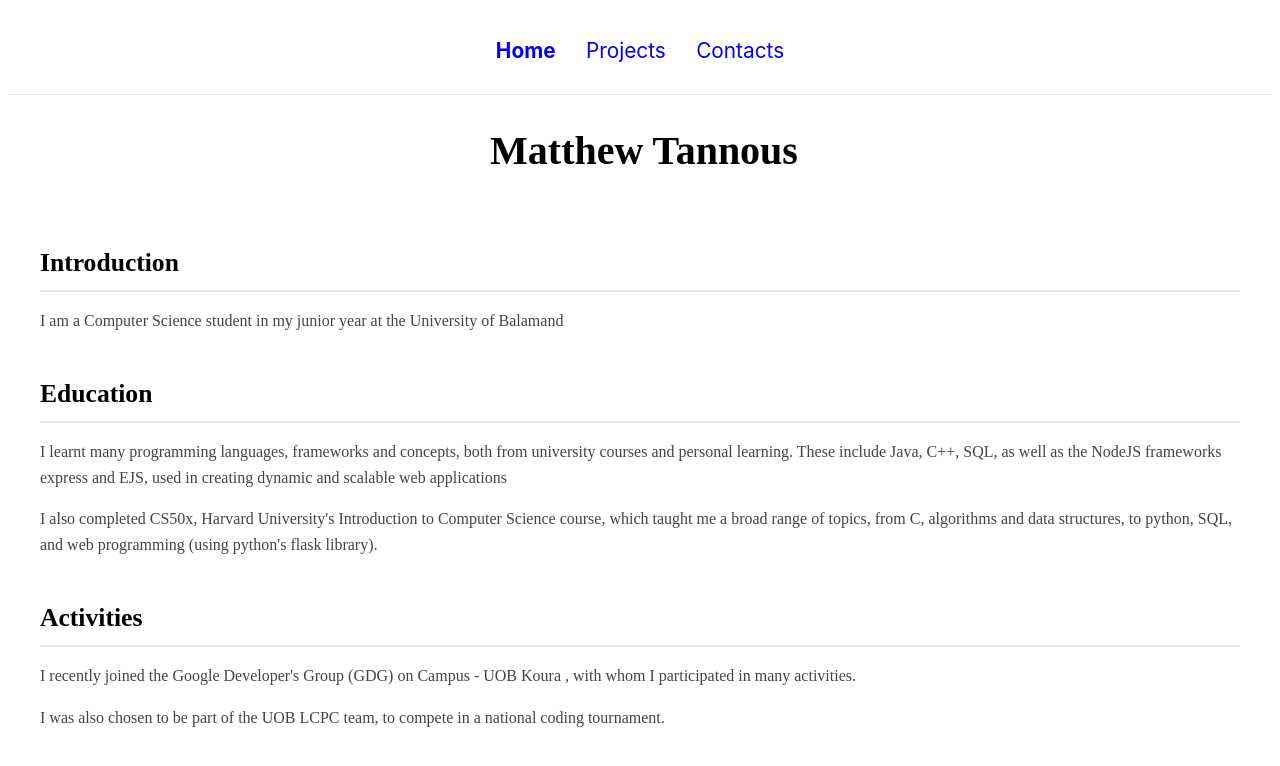
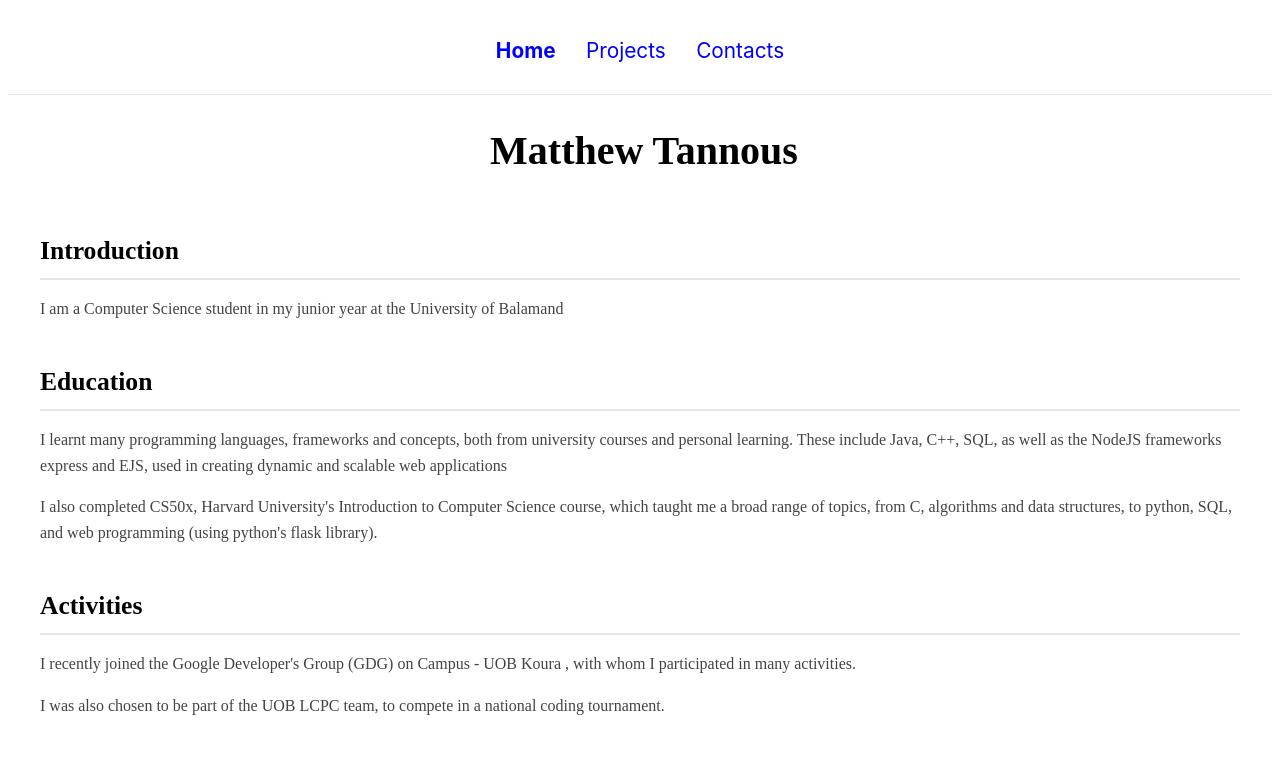
Before and after one commit to matthewtannous/matthewtannous.github.io, a Jekyll site: the page built from index.html, in a window 1280 px wide. Shown: the top 766 px of the page. Built offline with Jekyll 4.4.1, drawn with Linux system fonts in a browser that asks for light colours.

Commit message:
Slight fix - make introduction higher

```diff
--- a/_data/about.yml
+++ b/_data/about.yml
@@ -10,3 +10,5 @@ education:
 activities:
   - I recently joined the Google Developer's Group (GDG) on Campus - UOB Koura , with whom I participated in many activities.
   - I was also chosen to be part of the UOB LCPC team, to compete in a national coding tournament.
+
+# hobbies????
--- a/_sass/_about.scss
+++ b/_sass/_about.scss
@@ -1,6 +1,6 @@
 .text-container {
     margin: 0 auto;
-    padding: 1rem 2rem;
+    padding: 0.25rem 2rem;
     display: block;
     line-height: 1.6;
 }
```
